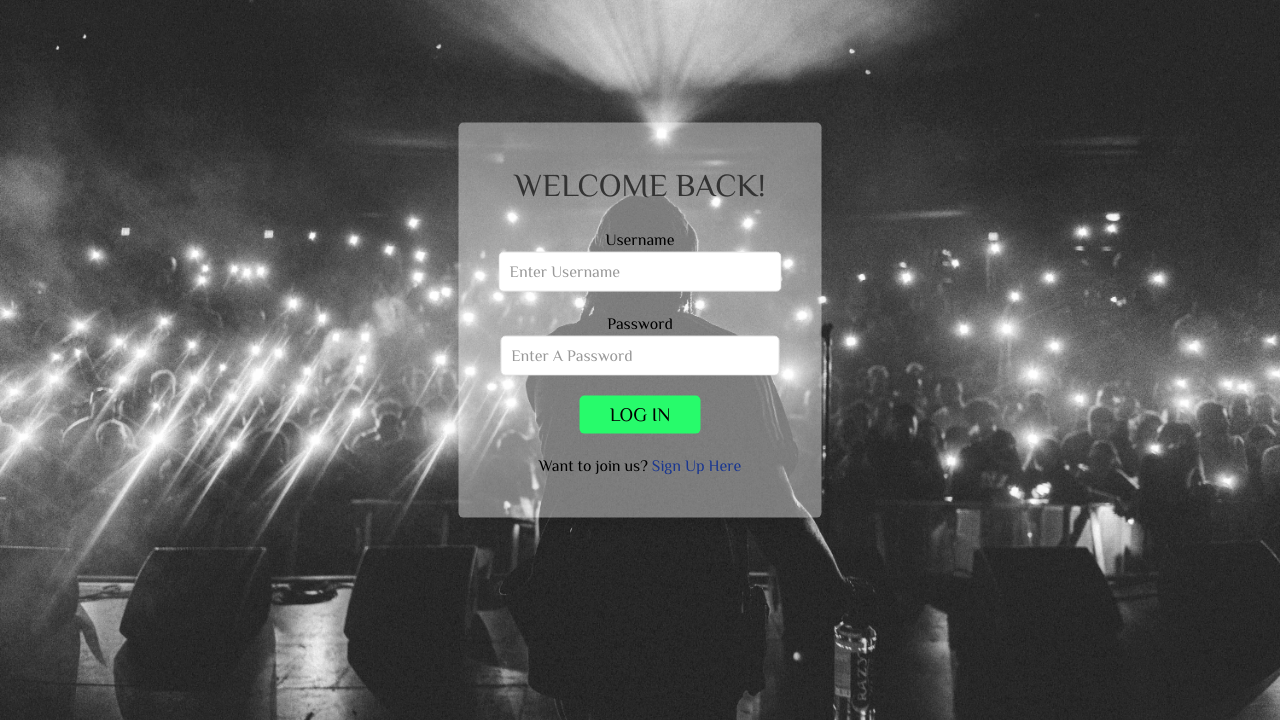
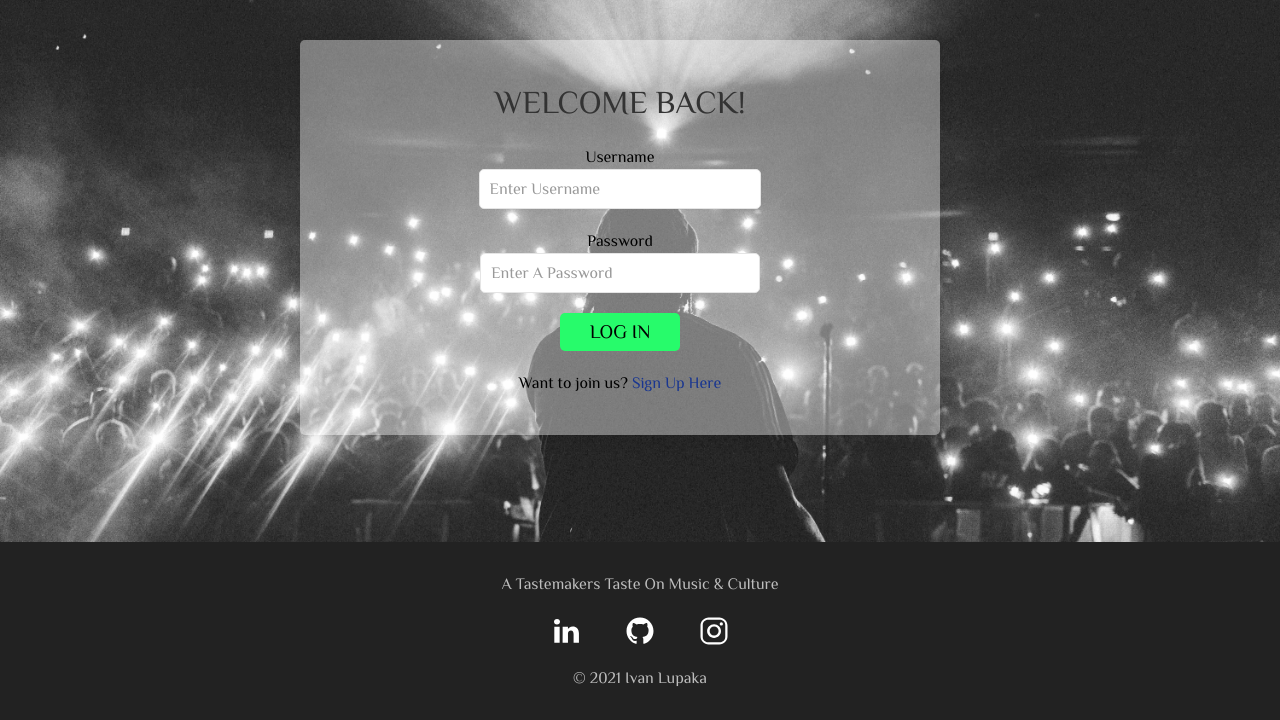
Before and after one commit to Code-Institute-Submissions/send-it-blog, a Flask app: page /login in a window 1280 px wide. Shown: the part 80-800 px from the top of the page. Run offline with Flask 2, Linux system fonts and the light colour scheme; some libraries are stand-ins or nearby versions.

Commit message:
fix footer bug on signin/up pages

```diff
--- a/app.py
+++ b/app.py
@@ -1,6 +1,8 @@
 import os
 import datetime
 import cloudinary
+import cloudinary.uploader
+import cloudinary.api
 from flask import (
     Flask, flash, render_template,
     redirect, request, session, url_for)
@@ -180,6 +182,14 @@ def about():
 def contact():
     return render_template("contact.html")
 
+def upload():
+    if request.method == "POST":
+        photo = request.files['photo_url']
+        photo_upload = cloudinary.uploader.upload(photo)
+        review = {
+            "photo_url": photo_upload["secure_url"]
+        }
+
 
 if __name__ == "__main__":
     app.run(host=os.environ.get("IP"),
--- a/static/css/login.css
+++ b/static/css/login.css
@@ -3,7 +3,7 @@ body {
     background-repeat: no-repeat;
     background-attachment: fixed;
     background-size: cover;
-
+    height: 100vh;
 }
 
 .form__card {
@@ -13,3 +13,10 @@ body {
 p > a {
     color:#193691;
 }
+
+.footer {
+    padding: 30px 0 30px 0;
+    position: absolute;
+    bottom: 0;
+    width: 100vw;
+}
--- a/static/css/styles.css
+++ b/static/css/styles.css
@@ -74,6 +74,9 @@ body {
     padding-right: 3px;
 }
 
+.footer {
+    padding: 30px 0 30px 0;
+}
 /* index template */
 
 .hero__text {
--- a/templates/base.html
+++ b/templates/base.html
@@ -21,7 +21,7 @@
   <body>
     <!-- Navbar -->
     <header>
-      <nav class="uk-navbar-container uk-margin-medium-bottom navbar" uk-navbar>
+      <nav class="uk-navbar-container uk-margin-medium-bottom navbar" style="z-index: 980;" uk-sticky="show-on-up: true; animation: uk-animation-slide-top; bottom: #bottom" uk-navbar>
         <div>
             {% if not self._TemplateReference__context.name == "index.html" %}
             <a class="uk-disabled uk-navbar-toggle uk-margin-small-left search__icon link" uk-search-icon href="#"></a>
@@ -91,6 +91,26 @@
       {% block content %}
       {% endblock %}
     </main>
+
+    <!-- Footer -->
+    <footer>
+        <div id="bottom" class="uk-section uk-section-secondary uk-light footer">
+            <div class="uk-container">
+
+                <p class="center-align">A Tastemakers Taste On Music & Culture</p>
+
+                <div class="center-align">
+                    <a href="https://www.linkedin.com/in/ivan-lupaka-56255550/" class="uk-margin-medium-right" uk-icon="icon: linkedin; ratio: 1.5" target="_blank"></a>
+                    <a href="https://github.com/louparker" class="uk-margin-auto" uk-icon="icon: github; ratio: 1.5" target="_blank"></a>
+                    <a href="https://www.instagram.com/ivan_thedj/" class="uk-margin-medium-left" uk-icon="icon: instagram; ratio: 1.5" target="_blank"></a>
+                </div>
+
+                <p class="center-align"> &#169; 2021 Ivan Lupaka</p>
+
+            </div>
+        </div>
+    </footer>
+
     <!-- Scripts -->
     <script src="https://cdn.jsdelivr.net/npm/uikit@3.6.13/dist/js/uikit.min.js"></script>
     <script src="https://cdn.jsdelivr.net/npm/uikit@3.6.13/dist/js/uikit-icons.min.js"></script>
--- a/templates/login.html
+++ b/templates/login.html
@@ -1,3 +1,5 @@
+{% extends "base.html" %}
+
 {% block styles %}
 
 <link
@@ -7,10 +9,10 @@
 
 {% endblock%}
 
-{% extends "base.html" %}
 {% block content %}
 
-<div class="uk-card uk-card-default uk-card-body uk-width-1-2 uk-align-center uk-border-rounded uk-position-center form__card">
+<div class="uk-flex container uk-width-1-1" uk-grid>
+    <div class="uk-flex-center uk-flex-middle uk-card uk-card-default uk-card-body uk-width-1-2 uk-align-center uk-border-rounded form__card">
         <!-- form header -->
         <h3 class="uk-card-title center-align signup__title">WELCOME BACK!</h3>
 
@@ -42,5 +44,6 @@
 
 
     </div>
+</div>
 
 {% endblock %}
--- a/templates/profile.html
+++ b/templates/profile.html
@@ -19,7 +19,8 @@
                         </div>
                         <div class="uk-modal-body">
                             <form method="post" enctype="multipart/form-data">
-                                <input type="file" name="files[]" multiple>
+                                <input type="file" accept="image/*" name="photo_url" id="phtot_url">
+                                <input class="file-path validate" type="text">
                                 <input type="submit" value="Upload Files" name="submit">
                             </form>
                         </div>
--- a/templates/register.html
+++ b/templates/register.html
@@ -1,3 +1,4 @@
+{% extends "base.html" %}
 {% block styles %}
 
 <link
@@ -7,10 +8,10 @@
 
 {% endblock%}
 
-{% extends "base.html" %}
 {% block content %}
 
-<div class="uk-card uk-card-default uk-card-body uk-width-1-2 uk-align-center uk-border-rounded form__card uk-position-center">
+<div class="uk-flex container uk-width-1-1" uk-grid>
+    <div class="uk-flex-center uk-flex-middle uk-card uk-card-default uk-card-body uk-width-1-2 uk-align-center uk-border-rounded form__card">
         <!-- form header -->
         <h3 class="uk-card-title center-align signup__title">JOIN US!</h3>
         <p class="signup-header-text center-align">We would love to have you as part of our team</p>
@@ -68,5 +69,6 @@
 
 
     </div>
+</div>
 
 {% endblock %}
```
Lines whose indentation alone changed are shown as unchanged.
